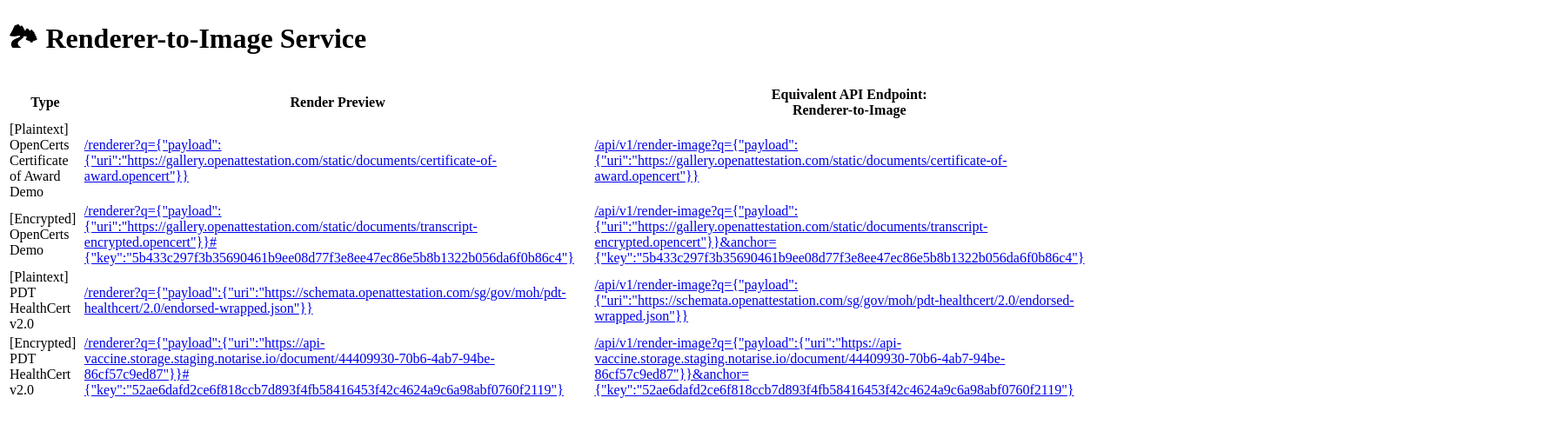
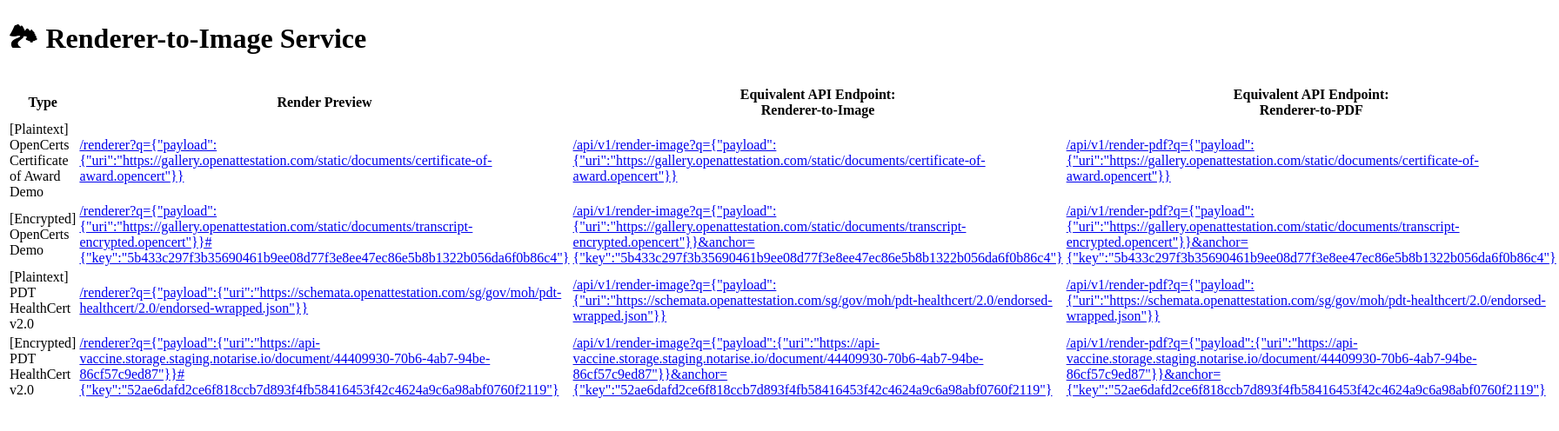
Before and after one commit to Open-Attestation/renderer-to-image-service, a Next.js app: page / in a window 1280 px wide. Shown: the top 496 px of the page at 87% size, 1792 px wide, since content can reach past the window. Built offline with nearby package versions, Linux system fonts and the light colour scheme; what runtypes would draw is missing.

Commit message:
chore: update examples

```diff
--- a/pages/index.tsx
+++ b/pages/index.tsx
@@ -17,6 +17,11 @@
             <br />
             Renderer-to-Image
           </th>
+          <th className="border bg-gray-200">
+            Equivalent API Endpoint:
+            <br />
+            Renderer-to-PDF
+          </th>
         </tr>
       </thead>
       <tbody>
@@ -33,6 +38,11 @@
                 href={`/api/v1/render-image${genQueryWithKeyInParams(e.q, e.anchor)}`}
               >{`/api/v1/render-image${decodeURIComponent(genQueryWithKeyInParams(e.q, e.anchor))}`}</a>
             </td>
+            <td className="border text-xs underline break-all px-4 py-2">
+              <a
+                href={`/api/v1/render-pdf${genQueryWithKeyInParams(e.q, e.anchor)}`}
+              >{`/api/v1/render-pdf${decodeURIComponent(genQueryWithKeyInParams(e.q, e.anchor))}`}</a>
+            </td>
           </tr>
         ))}
       </tbody>
```
